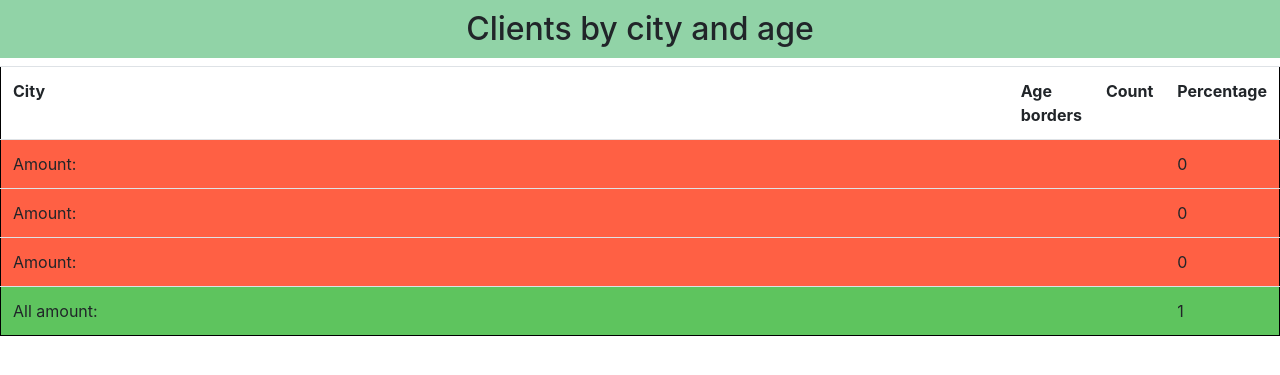
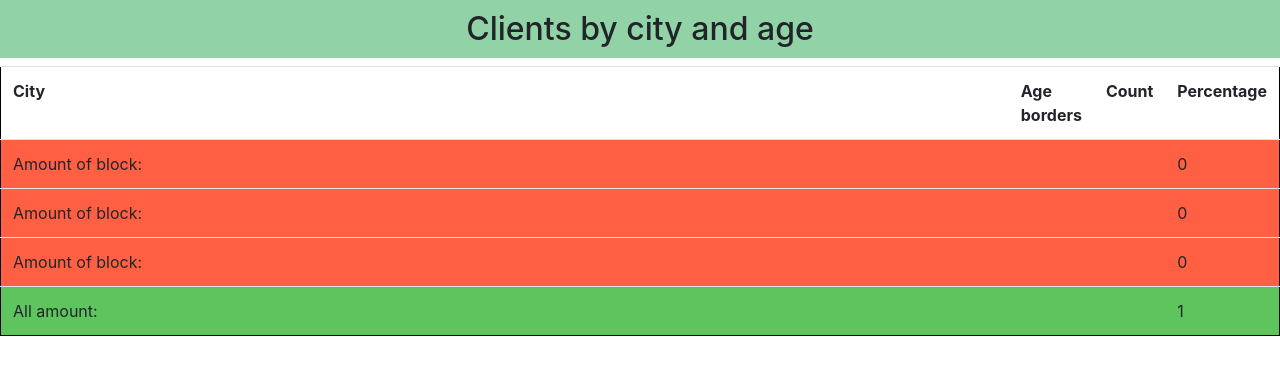
Before and after one commit to Nikita-Goncharov/TestReports, a Django app: page / in a window 1280 px wide. Shown: the top 375 px of the page. Run offline with Django 4.2, Linux system fonts and the light colour scheme; tables that the repository leaves empty hold one stand-in row (values such as "Sample post").

Commit message:
refactor code

```diff
--- a/testreports/main/report_function.py
+++ b/testreports/main/report_function.py
@@ -5,9 +5,10 @@ from datetime import date
 
 from .models import Profile
 
+
 def create_report():
     return_report = {}
-    block_borders_by_age = {'block1': (18, 30), 'block2': (31, 45), 'block3': (46, 100)}
+    block_borders_by_age = {'block1': (18, 30), 'block2': (31, 45), 'block3': (46, 80)}
     today = date.today()
     users = Profile.objects.annotate(
         years=ExtractYear(F('date_of_birth')),
--- a/testreports/main/templates/main/reports.html
+++ b/testreports/main/templates/main/reports.html
@@ -24,7 +24,7 @@
                 </tr>
             {% endfor %}
             <tr class="block-amount">
-                <td>Amount: </td>
+                <td>Amount of block: </td>
                 <td></td>
                 <td></td>
                 <td>{{block.count_block_users}}</td>
--- a/testreports/main/templatetags/percentage_tag.py
+++ b/testreports/main/templatetags/percentage_tag.py
@@ -7,4 +7,4 @@ register = template.Library()
 def percentage(*args, **kwargs):
     count_in_city = kwargs["count_in_city"]
     all_count = kwargs["all_count"]
-    return count_in_city / all_count * 100
+    return round(count_in_city / all_count * 100, 3)
```
Also changed, not shown: README.md, 1 other file.
